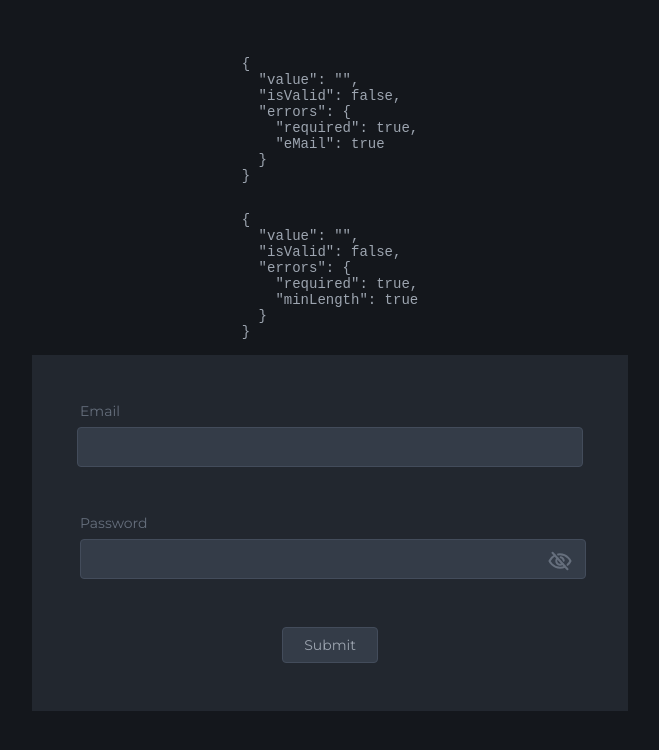
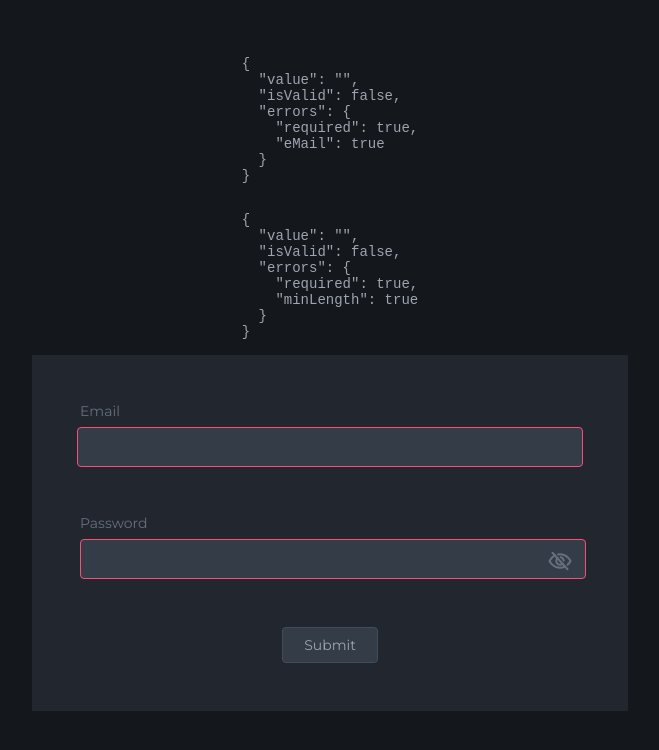
Before and after one commit to VadymZakharchuk/own-validator, a Vue app: page / in a window 1280 px wide. Shown: the top 750 px of the page, without its empty margins (310-969 px from the left). Built offline with nearby package versions, Linux system fonts and the light colour scheme.

Commit message:
add UI class invalid

```diff
--- a/src/styles/vars.module.scss
+++ b/src/styles/vars.module.scss
@@ -10,7 +10,7 @@ body {
   --story: #f57ae5;
   --friends: #ffa65e;
   --photos: #4cb5e7;
-  --events: #fc4d77;
+  --errors: #fc4d77;
   --groups: #68ef9e;
   --input-background: #191c20;
   --placeholder: #666f7d;
--- a/src/views/Home.vue
+++ b/src/views/Home.vue
@@ -9,6 +9,7 @@
           type="text"
           id="email"
           class="auth-page__form-control__input"
+          :class="{ invalid: !authForm.email.isValid }"
           v-model="authForm.email.value"
         />
       </div>
@@ -21,6 +22,7 @@
             :type="typeInput"
             id="password"
             class="auth-page__form-control__input"
+            :class="{ invalid: !authForm.password.isValid }"
             v-model="authForm.password.value"
           />
           <img
@@ -149,4 +151,7 @@ export default {
     cursor: pointer;
   }
 }
+.invalid {
+  border: 1px solid var(--errors);
+}
 </style>
```
